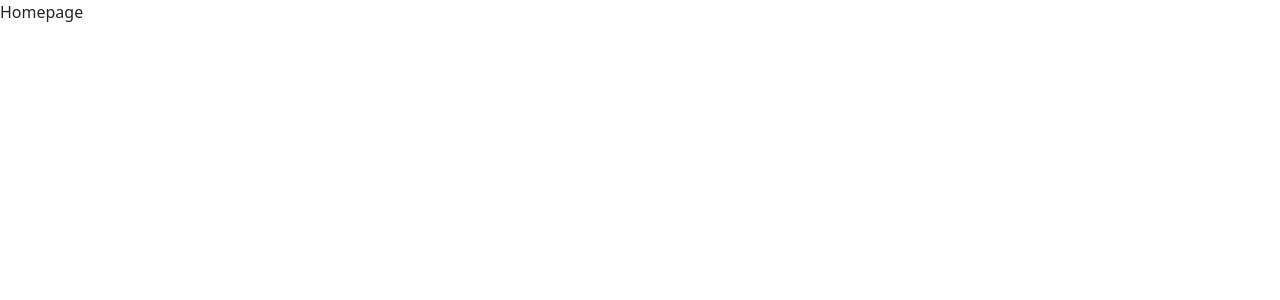
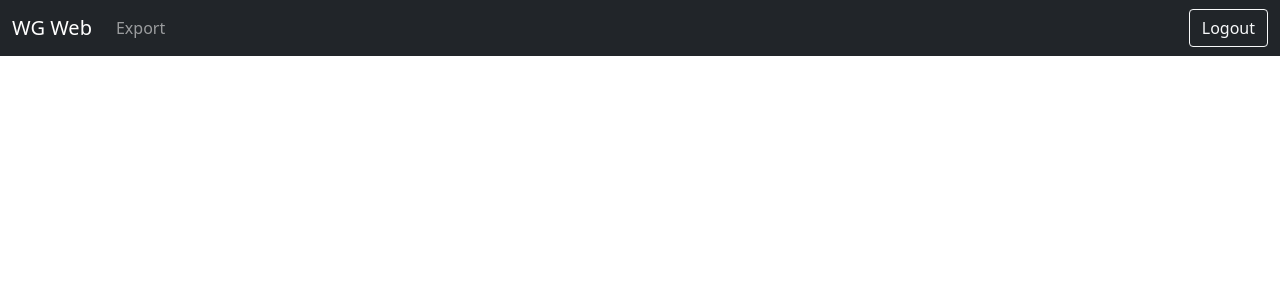
Before and after one commit to Geraldokz/wireguard_autoconfig, a Django app: page / in a window 1280 px wide. Before the commit the part shown is almost empty. Shown: the top 300 px of the page. Run offline with Django 4.2, Linux system fonts and the light colour scheme; the visitor is signed in with stand-in values (Sample User, id 1); parts of the project's set-up code (start-up, migrations or seed data) failed here and were passed over.

Commit message:
add header

```diff
--- /dev/null
+++ b/wg_web/mainapp/templates/mainapp/header.html
@@ -0,0 +1,17 @@
+<nav class="navbar navbar-expand-lg navbar-dark bg-dark">
+    <div class="container-fluid">
+        <a class="navbar-brand" href="{% url 'mainapp:main_page' %}">WG Web</a>
+        <button class="navbar-toggler" type="button" data-bs-toggle="collapse" data-bs-target="#navbarSupportedContent"
+            aria-controls="navbarSupportedContent" aria-expanded="false" aria-label="Toggle navigation">
+            <span class="navbar-toggler-icon"></span>
+        </button>
+        <div class="collapse navbar-collapse" id="navbarSupportedContent">
+            <ul class="navbar-nav me-auto mb-2 mb-lg-0">
+                <li class="nav-item">
+                    <a class="nav-link" href="#">Export</a>
+                </li>
+            </ul>
+            <a class="btn btn-outline-light" href="/logout">Logout</a>
+        </div>
+    </div>
+</nav>
--- a/wg_web/mainapp/templates/mainapp/main_page.html
+++ b/wg_web/mainapp/templates/mainapp/main_page.html
@@ -3,5 +3,5 @@
 {% block title %}Login{% endblock %}
 
 {% block content %}
-<p>Homepage</p>
+{% include 'mainapp/header.html' %}
 {% endblock %}
```
